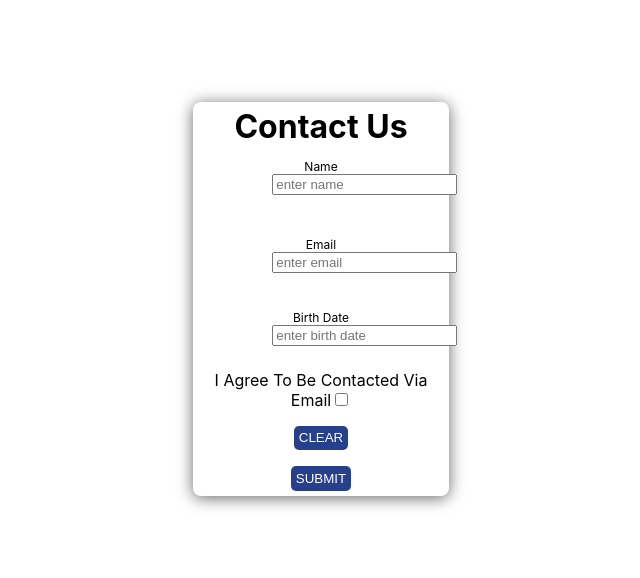
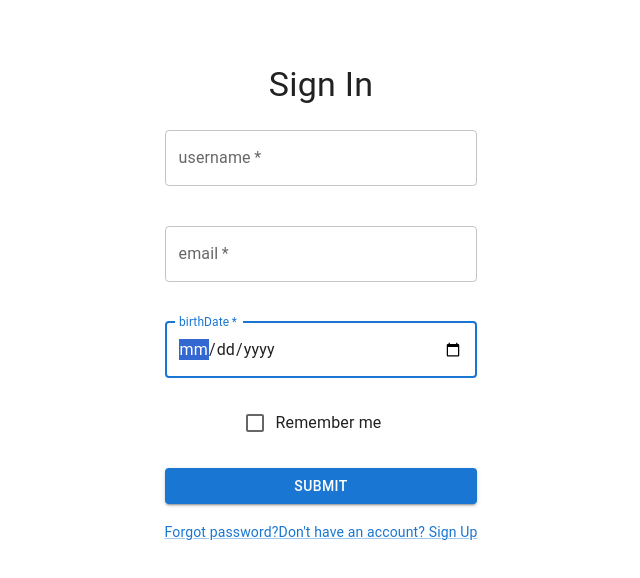
Before and after one commit to dujules23/contact-us-form, a React (Create React App) app: page / in a window 1280 px wide. Shown: the top 578 px of the page, without its empty margins (319-959 px from the left). Built offline with nearby package versions, Linux system fonts and the light colour scheme.

Commit message:
edited form

```diff
--- a/src/components/App.js
+++ b/src/components/App.js
@@ -8,8 +8,8 @@ const initialValues = {
 
   name: '',
   email: '',
-  birthdate: '',
-  agreement: false
+  birthDate: '',
+  emailConsent: false
 };
 
 function App() {
--- a/src/components/Form.js
+++ b/src/components/Form.js
@@ -1,75 +1,159 @@
-import '../Form.css'
+
 import React from 'react';
+import content from './static.js/index';
+import { useForm } from "react-hook-form";
+import {yupResolver} from "@hookform/resolvers/yup";
+import Schema from '../helpers/Schema'
+
+import FormControlLabel from '@mui/material/FormControlLabel';
+import Checkbox from '@mui/material/Checkbox';
+import Button from '@mui/material/Button';
+import CssBaseline from '@mui/material/CssBaseline';
+import TextField from '@mui/material/TextField';
+import Link from '@mui/material/Link';
+import Grid from '@mui/material/Grid';
+import Box from '@mui/material/Box';
+import Typography from '@mui/material/Typography';
+import Container from '@mui/material/Container';
+import { createTheme, ThemeProvider } from '@mui/material/styles';
+
+const theme = createTheme();
 
 export default function Form(props) {
 
-  const { values, update, submit, clear, errors, validate, disabled } = props;
+
+  const { register, reset, handleSubmit, formState: { errors }} = useForm({
+    resolver: yupResolver(Schema),
+  });
+
+  const onSubmit = (data) => {
+    reset();
+    console.log(data)
+  }
+  // const { values, update, submit, clear, errors, validate, disabled } = props;
 
 
-  const handleChange = e => {
+  // const handleChange = e => {
 
-    const value = e.target.type === 'checkbox' ? e.target.checked : e.target.value;
-    update(e.target.name, e.target.value);
+  //   const value = e.target.type === 'checkbox' ? e.target.checked : e.target.value;
+  //   update(e.target.name, e.target.value);
 
-    validate(e);
+  //   validate(e);
 
-  };
+  // };
 
-  const handleSubmit = e => {
-    e.preventDefault();
+  // const handleSubmit = e => {
+  //   e.preventDefault();
 
-    submit();
-  };
+  //   submit();
+  // };
 
   return (
-    <form className='form-container' onSubmit={handleSubmit}>
-      <h1 className='title'>Contact Us</h1>
-      <div>
-        <label className='form-input'>Name
-          <input
-          name='name'
-          type='text'
-          placeholder='enter name'
-          value={values.name}
-          onChange={handleChange}/>
-        </label>
-         <p>{errors.name}</p>
-        <label className='form-input'>Email
-          <input
-          name='email'
-          type='email'
-          placeholder='enter email'
-          value={values.email}
-          onChange={handleChange}/>
-        </label>
-          {errors.email && <p>{errors.email}</p>}
-        <label className='form-input'>Birth Date
-          <input
-          name='birthdate'
-          type='string'
-          placeholder='enter birth date'
-          value={values.birthdate}
-          onChange={handleChange}/>
-        </label>
-          {errors.birthdate && <p>{errors.birthdate}</p>}
-        <label className='checkbox'>I Agree To Be Contacted Via Email
-          <input
-          name='agreement'
-          type='checkbox'
-          value='true'
-          checked={values.agreement}
-          onChange={handleChange}/>
-        </label>
-          <div>{errors.agreement}</div>
-        <div>
-          <button className="button" onClick={()=> clear()}>Clear</button>
-        </div>
+    <ThemeProvider theme={theme}>
+      <Container component="main" maxWidth="lg">
+        <CssBaseline />
+        <Box
+        sx={{
+          marginTop: 8,
+          display: 'flex',
+          flexDirection: 'column',
+          alignItems: 'center',
+        }}>
+          <Typography component="h2" variant="h4">Sign In</Typography>
+          <Box component="form" onSubmit={handleSubmit(onSubmit)} noValidate sx={{mt:1}}>
+            {content.inputs.map((input, key) => {
+              return(
+              <Box key={key}>
+                  <TextField
+                  autoFocus
+                  margin="normal"
+                  required
+                  fullWidth
+                  label={input.name}
+                  name={input.name}
+                  className="input"
+                  type={input.type}
+                  {...register(`${input.name}`, {required: true})}
+                  />
+              <p>{errors[input.name]?.message}</p>
+              </Box>
+              );
+            })}
+            <FormControlLabel
+              control={<Checkbox value="remember" color="primary" />}
+              label="Remember me"
+            />
+            <Button
+            type="submit"
+            fullWidth variant="contained"
+            sx={{ mt: 3, mb: 2 }}
+            >
+            Submit
+            </Button>
+            <Grid container>
+              <Grid item xs>
+                <Link href="#" variant="body2">
+                  Forgot password?
+                </Link>
+              </Grid>
+              <Grid item>
+                <Link href="#" variant="body2">
+                  {"Don't have an account? Sign Up"}
+                </Link>
+              </Grid>
+            </Grid>
+            </Box>
+          </Box>
+      </Container>
+    </ThemeProvider>
+    // <form className='form-container' onSubmit={handleSubmit}>
+    //   <h1 className='title'>Contact Us</h1>
+    //   <div>
+    //     <label className='form-input'>Name
+    //       <input
+    //       name='name'
+    //       type='text'
+    //       placeholder='enter name'
+    //       value={values.name}
+    //       onChange={handleChange}/>
+    //     </label>
+    //      <p>{errors.name}</p>
+    //     <label className='form-input'>Email
+    //       <input
+    //       name='email'
+    //       type='email'
+    //       placeholder='enter email'
+    //       value={values.email}
+    //       onChange={handleChange}/>
+    //     </label>
+    //       {errors.email && <p>{errors.email}</p>}
+    //     <label className='form-input'>Birth Date
+    //       <input
+    //       name='birthdate'
+    //       type='string'
+    //       placeholder='enter birth date'
+    //       value={values.birthdate}
+    //       onChange={handleChange}/>
+    //     </label>
+    //       {errors.birthdate && <p>{errors.birthdate}</p>}
+    //     <label className='checkbox'>I Agree To Be Contacted Via Email
+    //       <input
+    //       name='agreement'
+    //       type='checkbox'
+    //       value='true'
+    //       checked={values.agreement}
+    //       onChange={handleChange}/>
+    //     </label>
+    //       <div>{errors.agreement}</div>
+    //     <div>
+    //       <button className="button" onClick={()=> clear()}>Clear</button>
+    //     </div>
 
-        <div>
-          <button className="button" disabled={disabled}>Submit</button>
-        </div>
+    //     <div>
+    //       <button className="button" disabled={disabled}>Submit</button>
+    //     </div>
 
-      </div>
-    </form>
+    //   </div>
+    // </form>
   );
 };
--- a/src/components/static.js/index.js
+++ b/src/components/static.js/index.js
@@ -12,12 +12,7 @@ const content = {
     },
     {
       label: "Birthdate",
-      name:'birthdate',
-      type: 'date',
-    },
-    {
-      label: "Birthdate",
-      name:'birthdate',
+      name:'birthDate',
       type: 'date',
     },
   ],
--- a/src/helpers/Schema.js
+++ b/src/helpers/Schema.js
@@ -1,5 +1,4 @@
 import * as yup from 'yup';
-import { string } from 'yup/lib/locale';
 import moment from 'moment';
 const schema = yup.object().shape({
 
```
